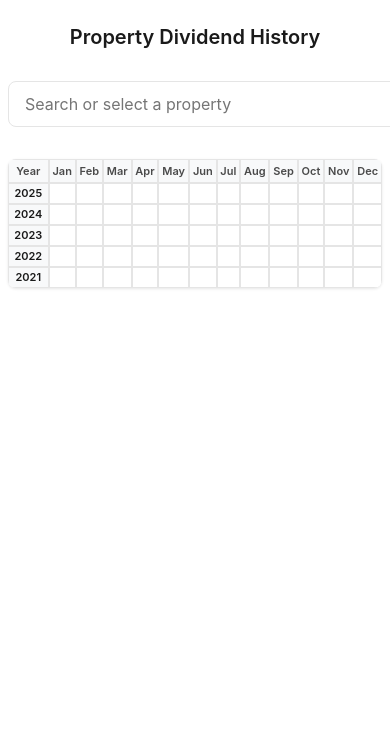
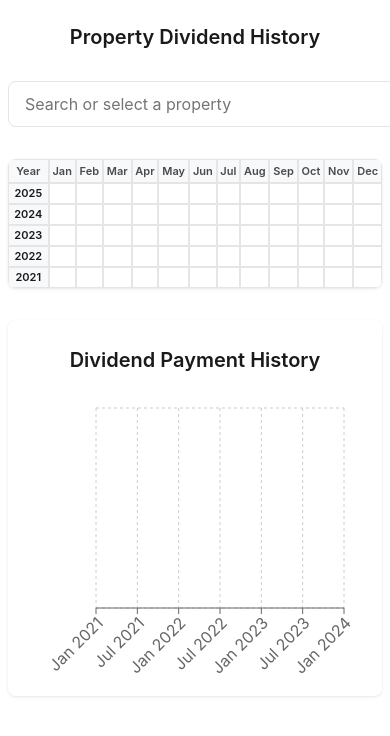
Before and after one commit to jpruch-1432202/dividend-dashboard, a React (Create React App) app: page / in a window 390 px wide. Shown: the top 736 px of the page. Built offline with nearby package versions, Linux system fonts and the light colour scheme.

Commit message:
added line chart

```diff
--- a/src/App.css
+++ b/src/App.css
@@ -200,3 +200,33 @@ td[title]:hover::after {
     font-size: 10px;
   }
 }
+
+/* Chart styles */
+.chart-container {
+  margin: 3rem auto;
+  padding: 1rem;
+  background: var(--arrived-background);
+  border-radius: 8px;
+  box-shadow: 0 1px 3px var(--arrived-shadow);
+}
+
+.chart-container h3 {
+  color: var(--arrived-primary);
+  font-size: 1.5rem;
+  font-weight: 600;
+  margin-bottom: 1.5rem;
+  text-align: center;
+}
+
+/* Mobile optimizations */
+@media (max-width: 768px) {
+  .chart-container {
+    margin: 2rem auto;
+    padding: 0.5rem;
+  }
+
+  .chart-container h3 {
+    font-size: 1.25rem;
+    margin-bottom: 1rem;
+  }
+}
--- a/src/App.tsx
+++ b/src/App.tsx
@@ -1,5 +1,6 @@
 import React, { useEffect, useState } from "react";
 import Papa from "papaparse";
+import { LineChart, Line, XAxis, YAxis, CartesianGrid, Tooltip, ResponsiveContainer } from 'recharts';
 import "./App.css";
 
 // Define the type for your dividend data
@@ -145,6 +146,30 @@ function App() {
     return dividend ? dividend.dividendPerShare : 0;
   }
 
+  // Process data for the line chart
+  const getChartData = () => {
+    if (!selectedProperty) return [
+      { date: 'Jan 2021', amount: null },
+      { date: 'Jul 2021', amount: null },
+      { date: 'Jan 2022', amount: null },
+      { date: 'Jul 2022', amount: null },
+      { date: 'Jan 2023', amount: null },
+      { date: 'Jul 2023', amount: null },
+      { date: 'Jan 2024', amount: null }
+    ];
+
+    return dividends
+      .filter(d => d.propertyName === selectedProperty)
+      .sort((a, b) => a.dividendDate.getTime() - b.dividendDate.getTime())
+      .map(d => ({
+        date: d.dividendDate.toLocaleDateString('en-US', {
+          year: 'numeric',
+          month: 'short'
+        }),
+        amount: d.dividendPerShare
+      }));
+  };
+
   return (
     <div className="App">
       <h2>Property Dividend History</h2>
@@ -215,6 +240,47 @@ function App() {
           ))}
         </tbody>
       </table>
+
+      {/* Line chart */}
+      <div className="chart-container">
+        <h3>Dividend Payment History</h3>
+        <ResponsiveContainer width="100%" height={300}>
+          <LineChart data={getChartData()} margin={{ top: 20, right: 30, left: 20, bottom: 20 }}>
+            <CartesianGrid strokeDasharray="3 3" />
+            <XAxis
+              dataKey="date"
+              angle={-45}
+              textAnchor="end"
+              height={60}
+            />
+            <YAxis
+              label={{
+                value: 'Dividend per Share ($)',
+                angle: -90,
+                position: 'insideLeft',
+                style: { textAnchor: 'middle' }
+              }}
+            />
+            <Tooltip
+              formatter={(value) => value ? [`$${value}`, 'Dividend'] : ['-', 'Dividend']}
+              labelStyle={{ color: 'var(--arrived-primary)' }}
+              contentStyle={{
+                backgroundColor: 'white',
+                border: '1px solid var(--arrived-border)',
+                borderRadius: '4px'
+              }}
+            />
+            <Line
+              type="monotone"
+              dataKey="amount"
+              stroke="var(--arrived-accent)"
+              strokeWidth={2}
+              dot={{ fill: 'var(--arrived-accent)' }}
+              activeDot={{ r: 6 }}
+            />
+          </LineChart>
+        </ResponsiveContainer>
+      </div>
     </div>
   );
 }
```
